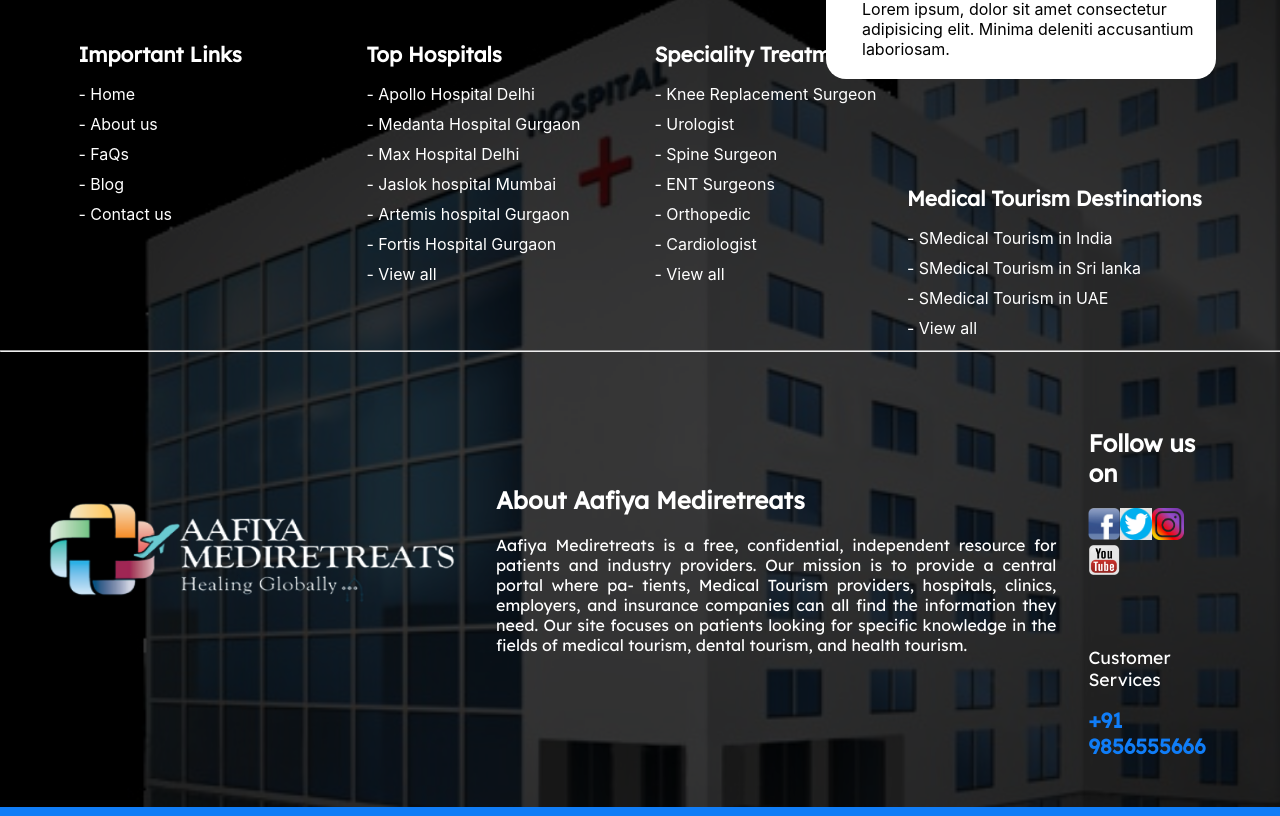
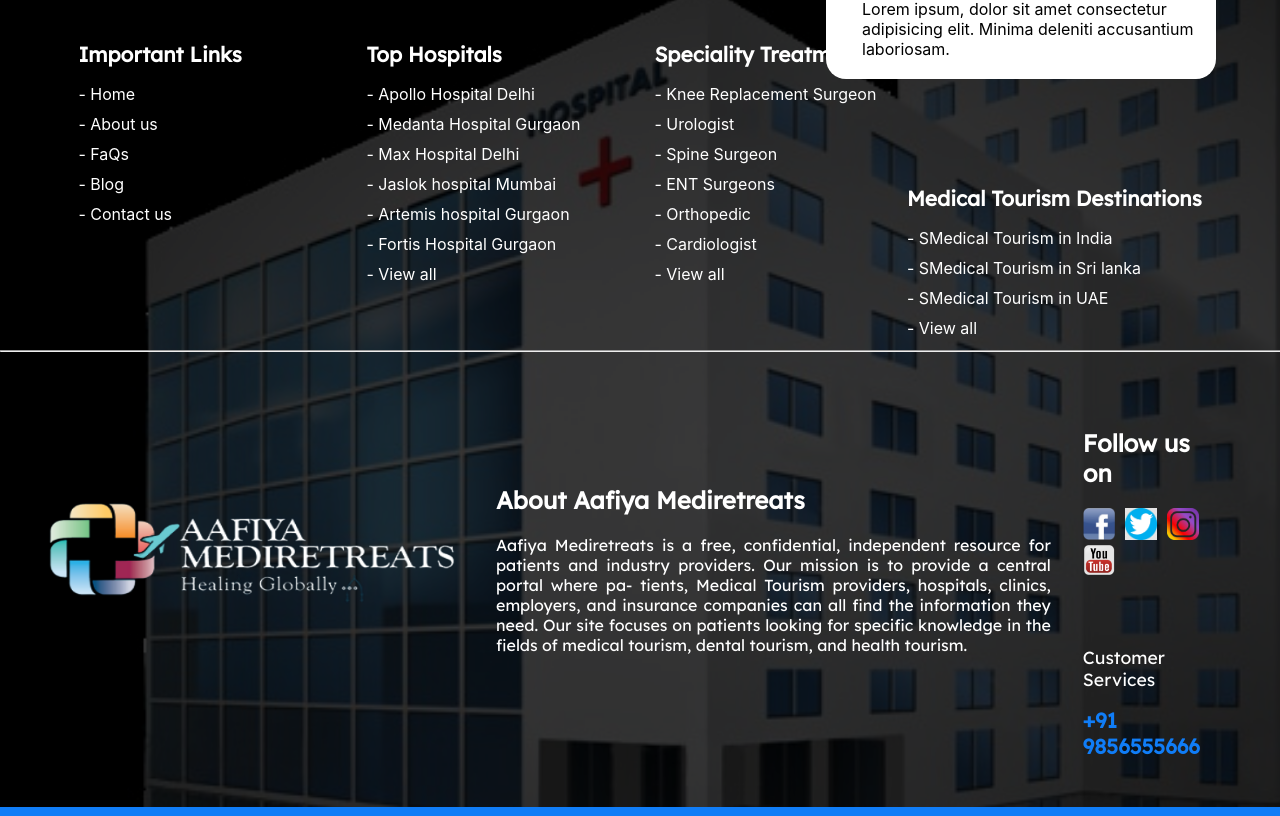
Before and after one commit to sushil7397/Hospital, a React (Create React App) app: page / in a window 1280 px wide. Shown: the part 6595-7411 px from the top of the page. Built offline with nearby package versions, Linux system fonts and the light colour scheme.

Commit message:
change done

```diff
--- a/src/App.js
+++ b/src/App.js
@@ -933,10 +933,10 @@
       >
         <div className="followicon">
           <h2>Follow us on</h2>
-          <img src={face} alt="" srcSet="" />
-          <img src={tweeter} alt="" srcSet="" />
-          <img src={insta} alt="" srcSet="" />
-          <img src={youtube} alt="" srcSet="" />
+          <img style={{ paddingRight: "10px" }} src={face} alt="" srcSet="" />
+          <img style={{ paddingRight: "10px" }} src={tweeter} alt="" srcSet="" />
+          <img style={{ paddingRight: "10px" }} src={insta} alt="" srcSet="" />
+          <img style={{ paddingRight: "10px" }} src={youtube} alt="" srcSet="" />
         </div>
         <p style={{ paddingTop: "3rem", fontSize: "1.1rem" }}>
           Customer Services
```
